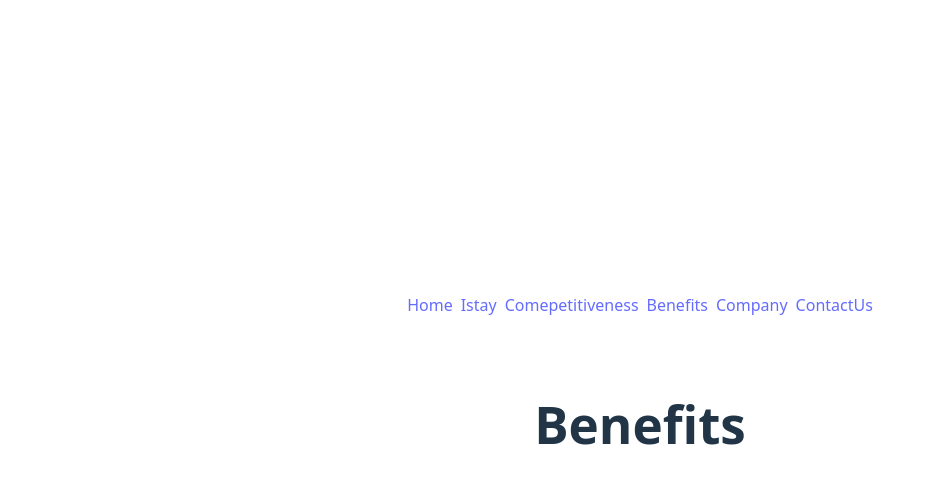
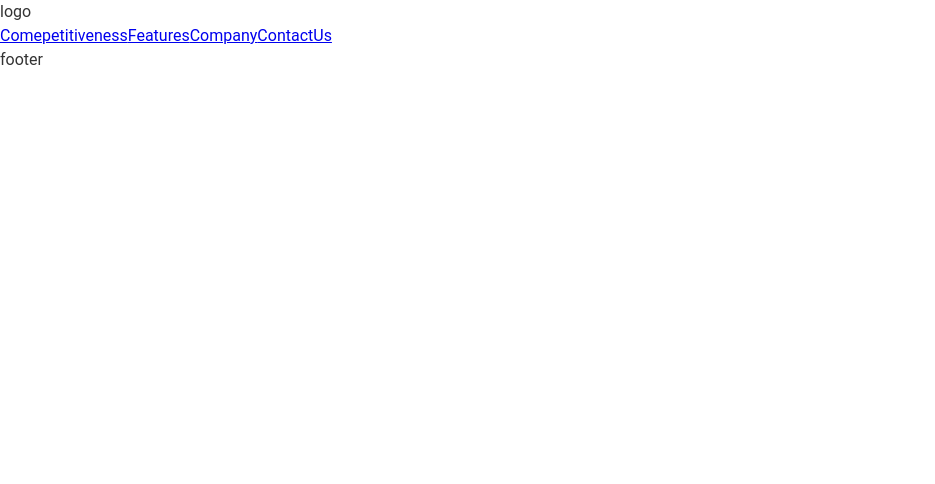
Before and after one commit to lyju777/istay-homepage, a Vue app: page /benefits in a window 1280 px wide. Shown: the top 484 px of the page, without its empty margins (0-935 px from the left). Built offline with nearby package versions, Linux system fonts and the light colour scheme.

Commit message:
프로젝트 컴포넌트 구조 Figma 기준으로 수정

```diff
--- a/index.html
+++ b/index.html
@@ -3,6 +3,7 @@
   <head>
     <meta charset="UTF-8" />
     <link rel="icon" type="image/svg+xml" href="/vite.svg" />
+    <link rel="stylesheet" href="https://cdnjs.cloudflare.com/ajax/libs/normalize/8.0.1/normalize.min.css" integrity="sha512-NhSC1YmyruXifcj/KFRWoC561YpHpc5Jtzgvbuzx5VozKpWvQ+4nXhPdFgmx8xqexRcpAglTj9sIBWINXa8x5w==" crossorigin="anonymous" referrerpolicy="no-referrer" />
     <meta name="viewport" content="width=device-width, initial-scale=1.0" />
     <title>istay-homepage</title>
   </head>
--- a/package.json
+++ b/package.json
@@ -14,6 +14,7 @@
   },
   "devDependencies": {
     "@vitejs/plugin-vue": "^6.0.1",
+    "sass": "^1.93.2",
     "vite": "^7.1.7"
   }
 }
--- a/src/App.vue
+++ b/src/App.vue
@@ -1,22 +1,33 @@
 <script setup>
+import Footer from './layouts/footer.vue'
 </script>
 
 <template>
-  <nav class="nav">
-    <router-link to="/">Home</router-link>
-    <router-link to="/istay">Istay</router-link>
+  <header>
+    <div class="header__container">
+      <div>
+        logo
+      </div>
+    <nav class="nav">
     <router-link to="/comepetitiveness">Comepetitiveness</router-link>
-    <router-link to="/benefits">Benefits</router-link>
-    <router-link to="/company">Company</router-link>
-    <router-link to="/contactus">ContactUs</router-link>
+    <router-link to="/Features">Features</router-link>
+    <router-link to="/Company">Company</router-link>
+    <router-link to="/ContactUs">ContactUs</router-link>
   </nav>
-  <router-view />
+  </div>
+  </header>
+
+    <main>
+
+    </main>
+    <footer>
+      <Footer />
+    </footer>
 </template>
 
-<style scoped>
-.nav {
-  display: flex;
-  gap: 8px;
-  padding: 12px 16px;
+<style lang="scss" scoped>
+.header-container {
+  height: 100px;
+  border: 1px solid red;
 }
 </style>
--- /dev/null
+++ b/src/layouts/footer.vue
@@ -0,0 +1,11 @@
+<template>
+  <footer>
+    <p>footer</p>
+  </footer>
+</template>
+
+<script setup>
+</script>
+
+<style lang="scss" scoped>
+</style>
--- a/src/style.css
+++ b/src/style.css
@@ -1,79 +1,12 @@
-:root {
-  font-family: system-ui, Avenir, Helvetica, Arial, sans-serif;
-  line-height: 1.5;
-  font-weight: 400;
-
-  color-scheme: light dark;
-  color: rgba(255, 255, 255, 0.87);
-  background-color: #242424;
-
-  font-synthesis: none;
-  text-rendering: optimizeLegibility;
-  -webkit-font-smoothing: antialiased;
-  -moz-osx-font-smoothing: grayscale;
+*{
+    margin: 0;
+    padding: 0;
+    box-sizing: border-box;
 }
 
-a {
-  font-weight: 500;
-  color: #646cff;
-  text-decoration: inherit;
+body{
+    font-family: 'Roboto', sans-serif;
+    font-size: 16px;
+    line-height: 1.5;
+    color: #333;
 }
-a:hover {
-  color: #535bf2;
-}
-
-body {
-  margin: 0;
-  display: flex;
-  place-items: center;
-  min-width: 320px;
-  min-height: 100vh;
-}
-
-h1 {
-  font-size: 3.2em;
-  line-height: 1.1;
-}
-
-button {
-  border-radius: 8px;
-  border: 1px solid transparent;
-  padding: 0.6em 1.2em;
-  font-size: 1em;
-  font-weight: 500;
-  font-family: inherit;
-  background-color: #1a1a1a;
-  cursor: pointer;
-  transition: border-color 0.25s;
-}
-button:hover {
-  border-color: #646cff;
-}
-button:focus,
-button:focus-visible {
-  outline: 4px auto -webkit-focus-ring-color;
-}
-
-.card {
-  padding: 2em;
-}
-
-#app {
-  max-width: 1280px;
-  margin: 0 auto;
-  padding: 2rem;
-  text-align: center;
-}
-
-@media (prefers-color-scheme: light) {
-  :root {
-    color: #213547;
-    background-color: #ffffff;
-  }
-  a:hover {
-    color: #747bff;
-  }
-  button {
-    background-color: #f9f9f9;
-  }
-}
--- a/src/views/Benefits.vue
+++ /dev/null
@@ -1,14 +0,0 @@
-<template>
-  <section>
-    <h1>Benefits</h1>
-  </section>
-  </template>
-
-<script setup>
-</script>
-
-<style scoped>
-section {
-  padding: 24px;
-}
-</style>
--- a/src/views/Comepetitiveness.vue
+++ b/src/views/Comepetitiveness.vue
@@ -7,7 +7,7 @@
 <script setup>
 </script>
 
-<style scoped>
+<style lang="scss" scoped>
 section {
   padding: 24px;
 }
--- a/src/views/Company.vue
+++ b/src/views/Company.vue
@@ -7,7 +7,7 @@
 <script setup>
 </script>
 
-<style scoped>
+<style lang="scss" scoped>
 section {
   padding: 24px;
 }
--- a/src/views/ContactUs.vue
+++ b/src/views/ContactUs.vue
@@ -7,7 +7,7 @@
 <script setup>
 </script>
 
-<style scoped>
+<style lang="scss" scoped>
 section {
   padding: 24px;
 }
--- a/src/views/Istay.vue
+++ b/src/views/Features.vue
@@ -1,13 +1,13 @@
 <template>
   <section>
-    <h1>Istay</h1>
+    <h1>Features</h1>
   </section>
   </template>
 
 <script setup>
 </script>
 
-<style scoped>
+<style lang="scss" scoped>
 section {
   padding: 24px;
 }
```
Also changed, not shown: src/layouts/header.vue (added, +11 -0 lines), src/router/index.js (+2 -5 lines), 2 other files (tests, documents, lock files or other folders).
